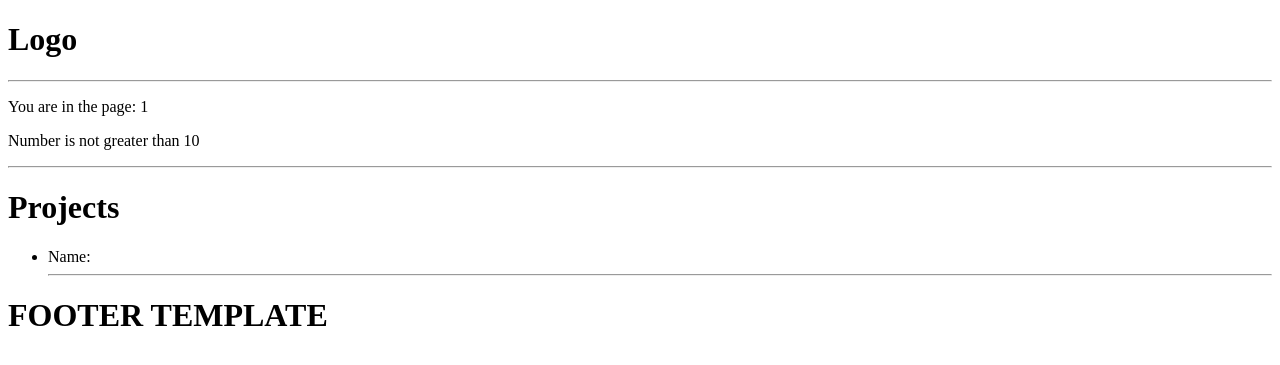
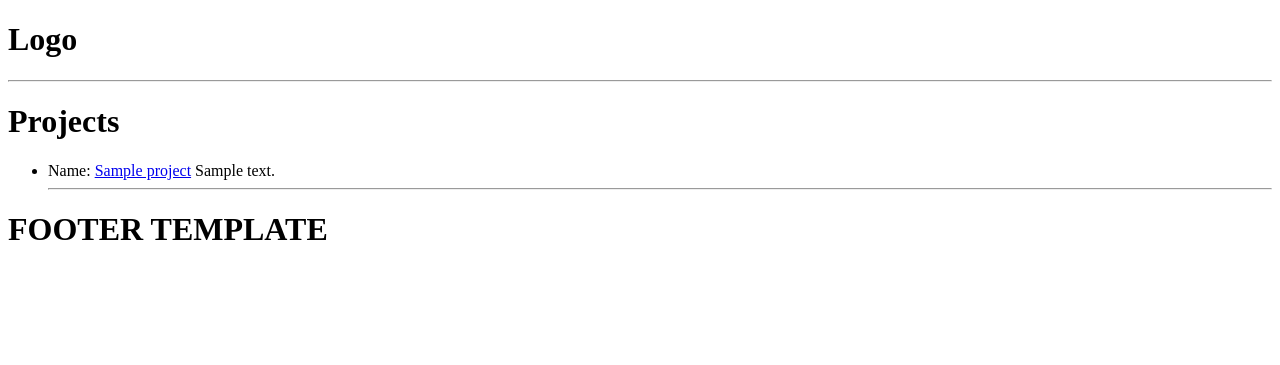
Before and after one commit to omarJunior/django-ivis, a Django app: template projects/templates/projects/projects.html in a window 1280 px wide. Shown: the top 365 px of the page. Run offline with Django 3.2, Linux system fonts and the light colour scheme; tables that the repository leaves empty hold one stand-in row (values such as "Sample post"); the template is opened without the code that fills it: values that come from a table or form of the project are taken from there, most other values are stand-ins (such as "Sample title", 1, 10 or a date in 2020).

Commit message:
last commits

```diff
--- a/projects/templates/projects/projects.html
+++ b/projects/templates/projects/projects.html
@@ -1,22 +1,11 @@
 {% extends 'main.html' %}
 
 {% block content %}
-    <p>You are in the page: {{page}}</p>
-
-    {% if number > 10 %}
-        <p>Number is greater than 10</p>
-    {% elif number == 10 %}
-        <p>Number is exactly 10</p>
-    {% else %}
-        <p>Number is not greater than 10</p>
-    {% endif %}
-    <hr>
 
     <h1>Projects</h1>
-    <h3>{{ msg }}</h3>
     <ul>
         {% for pro in projects  %}
-            <li>Name: <a href="{% url 'project_object' pro.id %}">{{pro.nombre}}</a>&nbsp;{{pro.descripcion}}</li>
+            <li>Name: <a href="{% url 'project_object' pro.id %}">{{pro.title}}</a>&nbsp;{{pro.description}}</li>
             <hr>
         {% endfor %}
     </ul>
```
Also changed, not shown: projects/templates/projects/single-project.html (+4 -4 lines), projects/views.py (+6 -8 lines).
